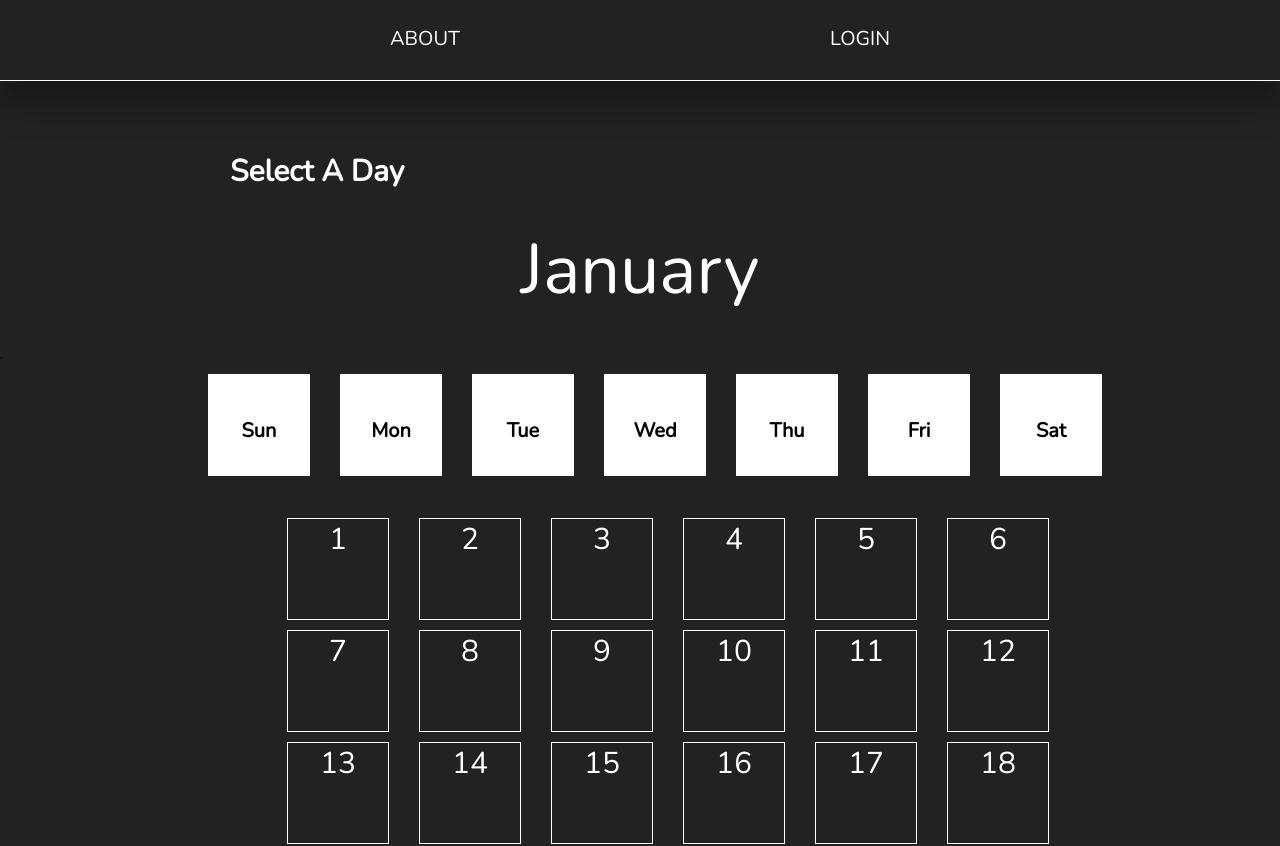
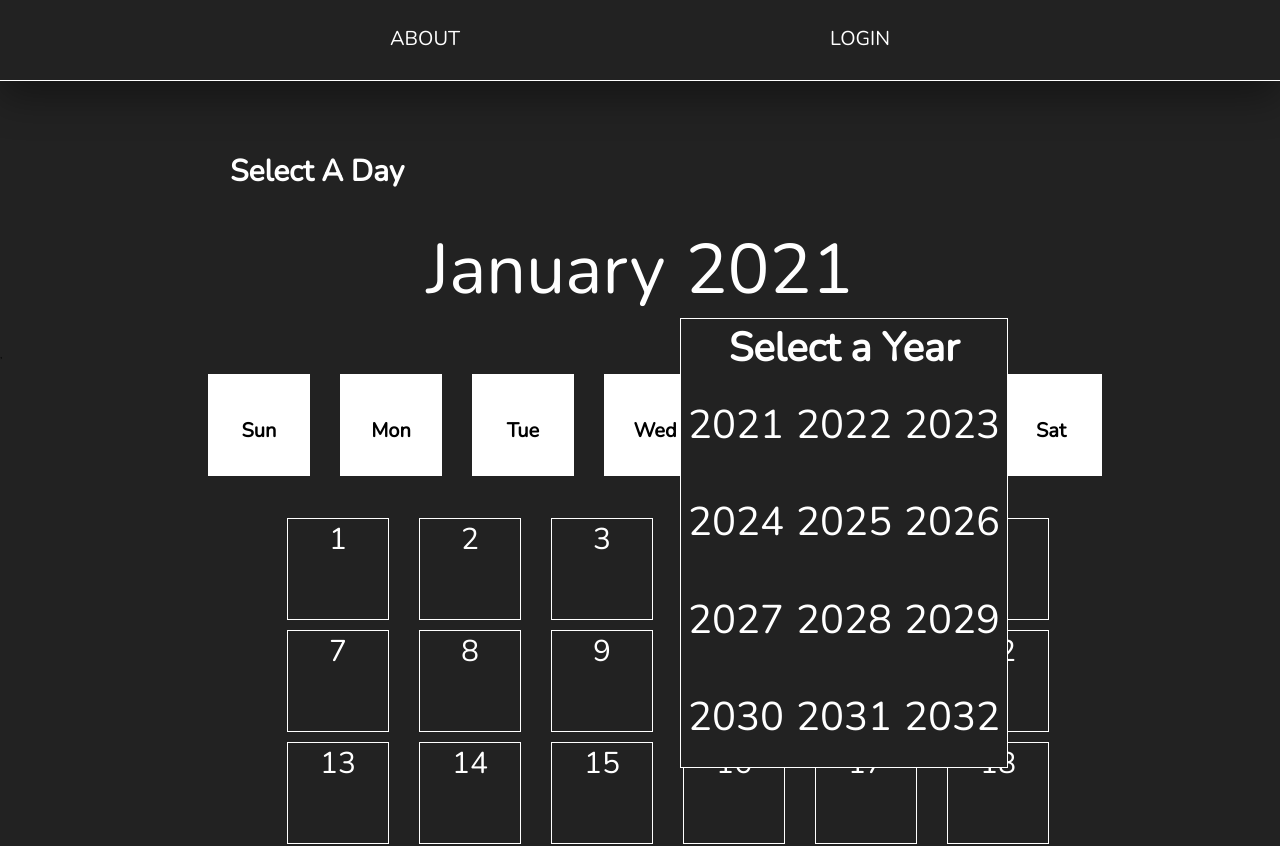
Before and after one commit to AladdinOmar61/mitchs-math, a React (Create React App) app: page /details in a window 1280 px wide. Shown: the top 846 px of the page. Built offline with nearby package versions, Linux system fonts and the light colour scheme.

Commit message:
created year table, no function to change year or remove year table yet

```diff
--- a/src/components/Calendar.js
+++ b/src/components/Calendar.js
@@ -35,6 +35,10 @@ export default class Calendar extends React.Component {
     this.setState({
       showMonthTable: !this.state.showMonthTable,
     });
+  };
+
+  year = () => {
+    return this.state.dateObject.format("Y");
   };
 
   monthList = (props) => {
@@ -90,6 +94,67 @@ export default class Calendar extends React.Component {
     return firstDay;
   };
 
+  yearTable = (props) => {
+    let months = [];
+    let nextten = moment().set("year", props).add("year", 12).format("Y");
+
+    let twelveyears = this.getDates(props, nextten);
+
+    twelveyears.map((data) => {
+      months.push(
+        <td
+          key={data}
+          className="calendar-year-select"
+          onClick={(e) => {
+            this.setYear(data);
+          }}
+        >
+          <span className="calendar-year-select-span">{data}</span>
+        </td>
+      );
+    });
+
+    let rows = [];
+    let cells = [];
+
+    months.forEach((row, i) => {
+      if (i % 3 !== 0 || i === 0) {
+        cells.push(row);
+      } else {
+        rows.push(cells);
+        cells = [];
+        cells.push(row);
+      }
+    });
+
+    rows.push(cells);
+    let yearlist = rows.map((d, i) => {
+      return <tr>{d}</tr>;
+    });
+
+    return (
+      <table className="calendar-year">
+        <thead>
+          <tr>
+            <th colSpan="4">Select a Year</th>
+          </tr>
+        </thead>
+        <tbody>{yearlist}</tbody>
+      </table>
+    );
+  };
+
+  getDates(startDate, stopDate) {
+    var dateArray = [];
+    var currentDate = moment(startDate);
+    var stopDate = moment(stopDate);
+    while (currentDate <= stopDate) {
+      dateArray.push(moment(currentDate).format("YYYY"));
+      currentDate = moment(currentDate).add(1, "year");
+    }
+    return dateArray;
+  }
+
   render() {
     let weekdayshortname = this.weekdayShort.map((day) => {
       return (
@@ -132,15 +197,11 @@ export default class Calendar extends React.Component {
         return <tr>{d}</tr>;
       });
     });
+
     return (
       <div className="calendar">
         <div className="tail-datetime-calendar">
-          <div
-            className="calendar-navi"
-            onClick={(e) => {
-              this.showMonth();
-            }}
-          >
+          <div className="calendar-navi">
             <span
               onClick={(e) => {
                 this.showMonth();
@@ -149,9 +210,11 @@ export default class Calendar extends React.Component {
             >
               {this.month()}
             </span>
+            <span className="calendar-label">{this.year()}</span>
           </div>
         </div>
         <div className="calendar-date">
+          <this.yearTable props={this.year()} />
           {this.state.showMonthTable && (
             <this.monthList data={moment.months()} />
           )}
--- a/src/sass/abstracts/variables.scss
+++ b/src/sass/abstracts/variables.scss
@@ -1,3 +1,4 @@
 $grey: #222;
+$light-grey: #333;
 $white: #fff;
 $black: #000;
--- a/src/sass/components/Calendar.scss
+++ b/src/sass/components/Calendar.scss
@@ -27,6 +27,8 @@
   }
 
   &-navi {
+    z-index: 12;
+    // width: 30rem;
     font-size: 7rem;
     margin: 0 auto;
     text-align: center;
@@ -34,14 +36,21 @@
     cursor: pointer;
   }
 
+  &-label {
+    padding: 1rem;
+    &:hover {
+      background-color: $light-grey;
+    }
+  }
+
   &-month {
     z-index: 10;
-    margin: 0 auto 0 35rem;
+    margin: 0 auto 0 42rem;
     text-align: center;
     border: solid white 1px;
     position: absolute;
     color: $white;
-    font-size: 5rem;
+    font-size: 4rem;
     width: 15rem;
     height: 45rem;
     cursor: pointer;
@@ -73,6 +82,46 @@
       width: 100%;
       cursor: pointer;
     }
+  }
+
+  &-year {
+    z-index: 10;
+    margin: 0 auto 0 65rem;
+    text-align: center;
+    border: solid white 1px;
+    position: absolute;
+    color: $white;
+    font-size: 4rem;
+    width: 15rem;
+    height: 45rem;
+    cursor: pointer;
+
+    & tbody tr > * {
+      width: 20rem;
+      padding: 0.5rem;
+    }
+
+    & tbody tr > *:hover {
+      text-decoration: underline;
+    }
+  }
+
+  &-select {
+    cursor: pointer;
+    z-index: 10;
+    text-align: center;
+    border: solid white 1px;
+    position: absolute;
+    font-size: 5rem;
+    width: 100%;
+    height: 100%;
+    color: $white;
+
+    &-span {
+      padding: 0.5rem;
+      height: 100%;
+      width: 100%;
+      cursor: pointer;
     }
   }
 
@@ -136,3 +185,4 @@
   .today > .day-num {
     text-decoration: underline;
   }
+}
```
Lines whose indentation alone changed are shown as unchanged.
